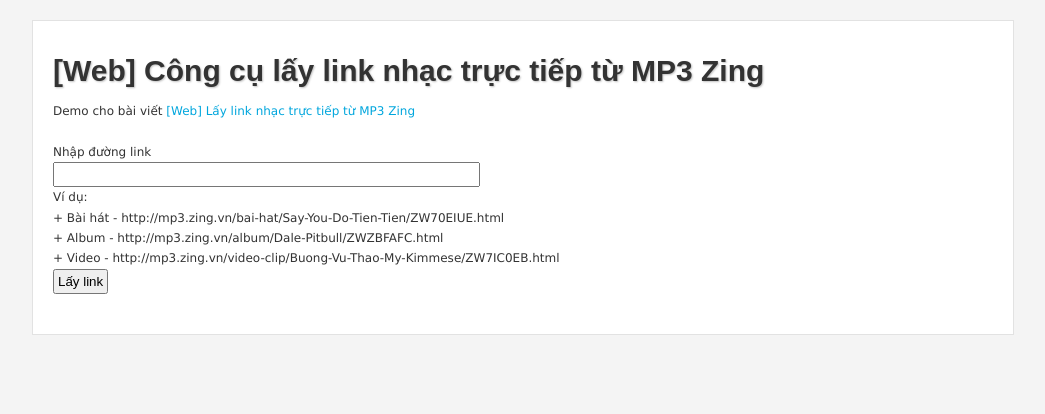
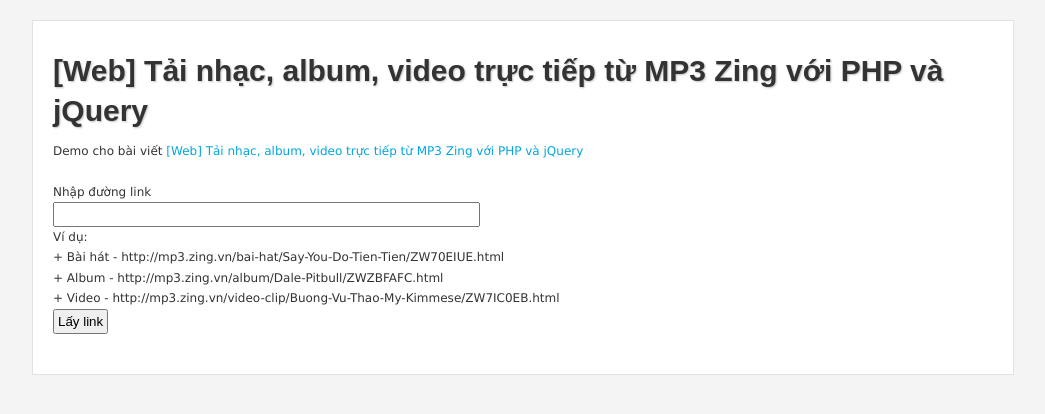
Before and after one commit to tanviet/tool-get-link-mp3-zing, a PHP site: page / in a window 1280 px wide. Shown: the part 135-549 px from the top of the page, without its empty margins (117-1162 px from the left). Run offline with PHP 8.4, Linux system fonts and the light colour scheme; some libraries are stand-ins or nearby versions.

Commit message:
add information

```diff
--- a/index.php
+++ b/index.php
@@ -201,9 +201,9 @@
     </div><!-- //header -->
 
     <div id="content">
-      <h1>[Web] Công cụ lấy link nhạc trực tiếp từ MP3 Zing</h1>
+      <h1>[Web] Tải nhạc, album, video trực tiếp từ MP3 Zing với PHP và jQuery</h1>
 
-      Demo cho bài viết <a href="http://tanvietblog.com/2013/06/09/web-lay-link-nhac-truc-tiep-tu-mp3-zing">[Web] Lấy link nhạc trực tiếp từ MP3 Zing</a>
+      Demo cho bài viết <a href="http://tanvietblog.com/2015/09/05/web-tai-nhac-album-video-truc-tiep-tu-mp3-zing-voi-php-jquery">[Web] Tải nhạc, album, video trực tiếp từ MP3 Zing với PHP và jQuery</a>
 
       <br /><br />
 
```
Also changed, not shown: README.md.
